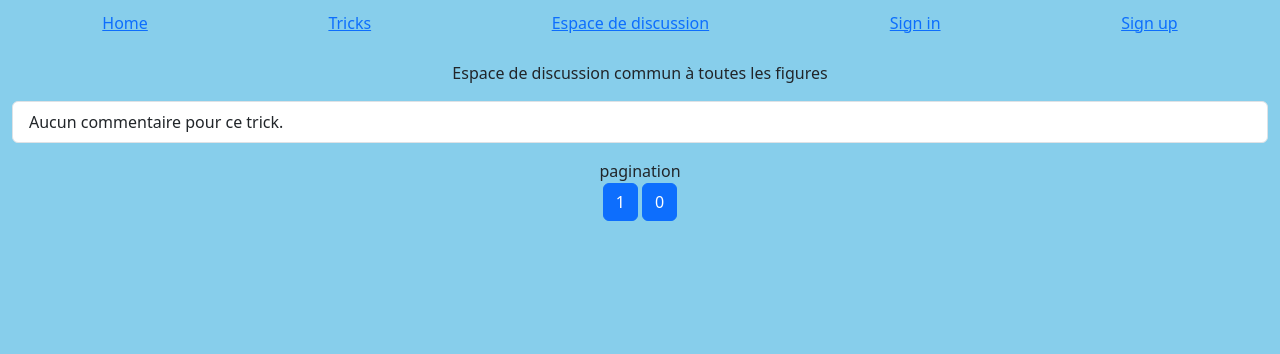
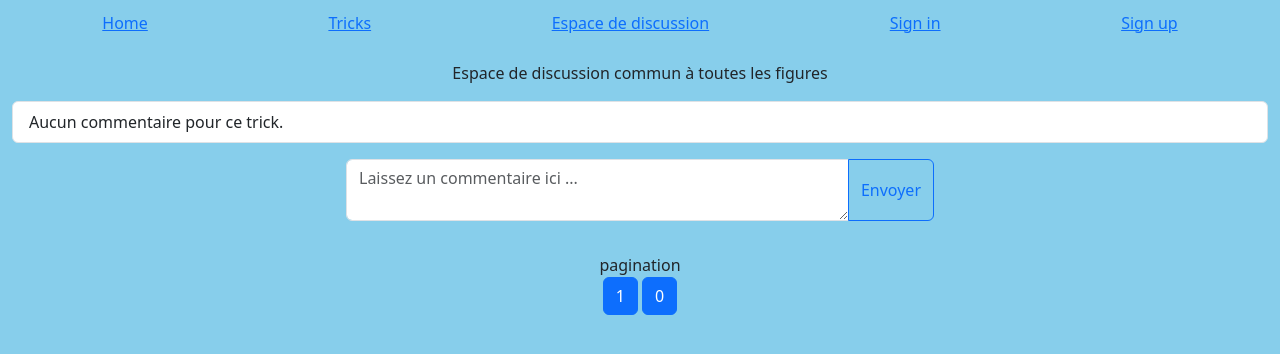
Before and after one commit to AurelienDemblans/SnowTrick, a Symfony app: template templates/chatroom.html.twig in a window 1280 px wide. Shown: the top 354 px of the page. Run offline with Twig, Linux system fonts and the light colour scheme; the template is opened without the code that fills it, so the values that code supplies are empty; style sheets or scripts are compiled from the project's sources; some libraries are stand-ins or nearby versions.

Commit message:
add comment to chatRoom

```diff
--- a/templates/chatroom.html.twig
+++ b/templates/chatroom.html.twig
@@ -12,6 +12,15 @@
 
 	{% include "trickComment.html.twig" with {'comments': comments}%}
 
+	<div class="row justify-content-center m-3">
+		<div class="col-11 col-md-8 col-lg-6">
+			<div class="input-group mb-3 justify-content-md-center">
+				<textarea class="form-control" aria-label="With textarea" placeholder="Laissez un commentaire ici ..." aria-describedby="button-add-comment"></textarea>
+				<button class="btn btn-outline-primary" type="button" id="button-add-comment">Envoyer</button>
+			</div>
+		</div>
+	</div>
+
 	<div class="text-center m-3">
 		pagination
 		<div>
```
